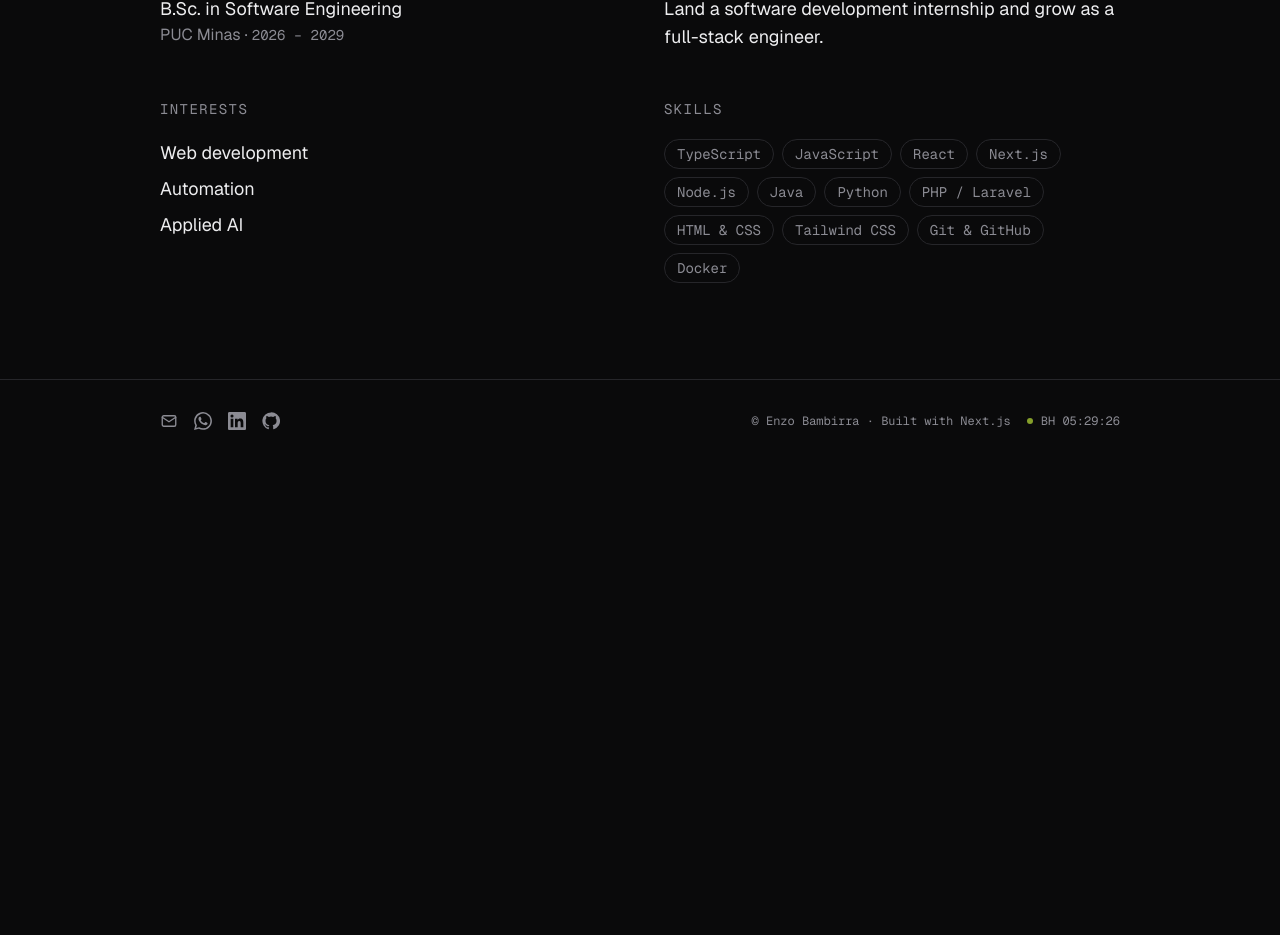
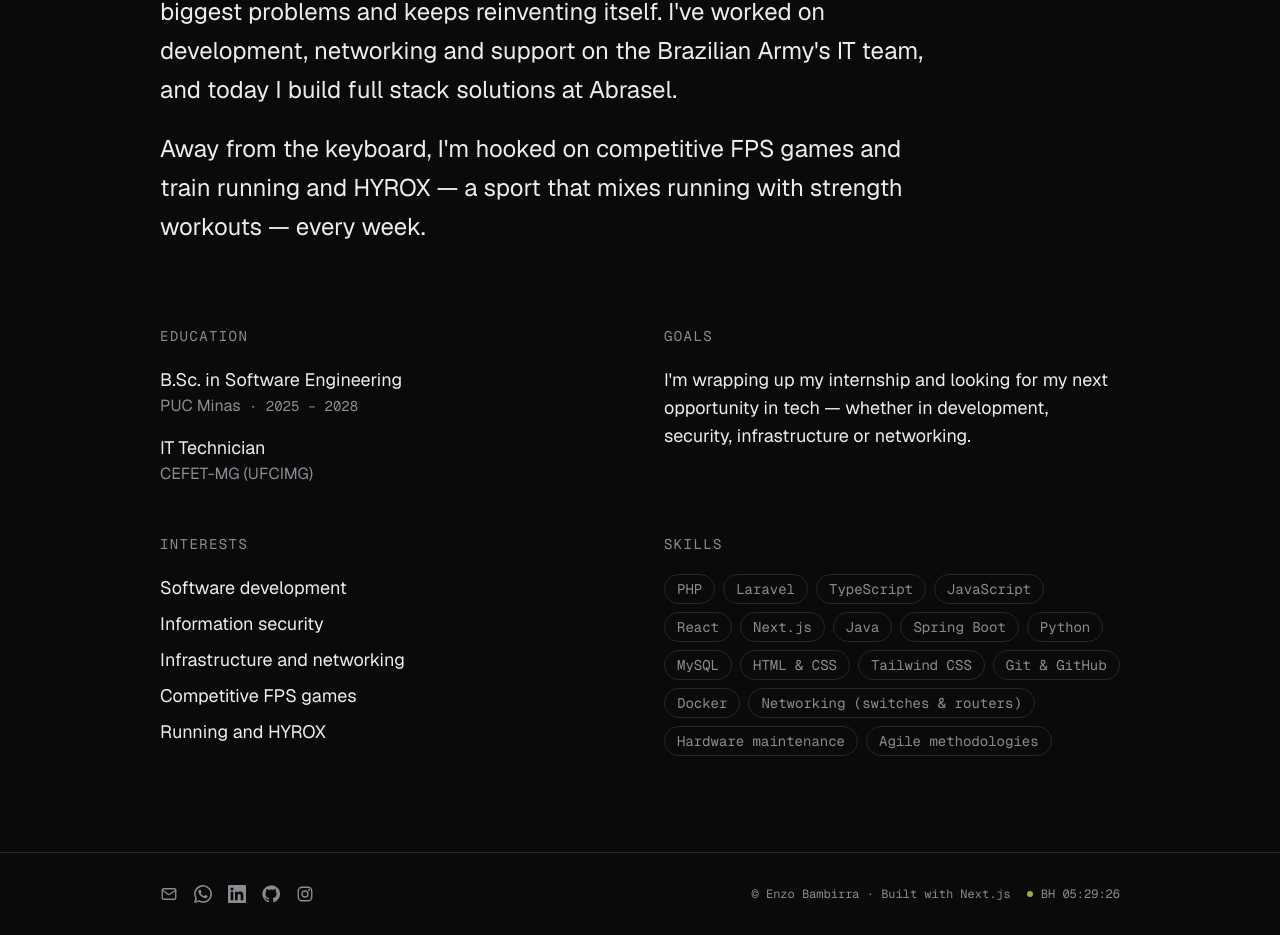
Before and after one commit to Ennzzo/portfolio, a Next.js app: page /en/about in a window 1280 px wide. Shown: the part 531-1466 px from the top of the page. Before the commit the page ends 993 px from the top, so only its background shows below. Built offline with nearby package versions, Linux system fonts and the light colour scheme.

Commit message:
Preenche o perfil com a apresentação, formação, interesses e contatos reais

```diff
--- a/src/app/[lang]/about/page.tsx
+++ b/src/app/[lang]/about/page.tsx
@@ -34,7 +34,8 @@ export default async function About({ params }: PageProps<"/[lang]/about">) {
               <li key={e.institution + e.period}>
                 <p className="text-lg">{e.course[lang]}</p>
                 <p className="text-muted">
-                  {e.institution} · <span className="font-mono text-sm">{e.period}</span>
+                  {e.institution}
+                  {e.period && <span className="font-mono text-sm"> · {e.period}</span>}
                 </p>
               </li>
             ))}
@@ -55,11 +56,14 @@ export default async function About({ params }: PageProps<"/[lang]/about">) {
 
         <Block title={dict.skills}>
           <ul className="flex flex-wrap gap-2">
-            {about.skills.map((s) => (
-              <li key={s} className="rounded-full border border-border px-3 py-1 font-mono text-sm text-muted">
-                {s}
-              </li>
-            ))}
+            {about.skills.map((s) => {
+              const label = typeof s === "string" ? s : s[lang];
+              return (
+                <li key={label} className="rounded-full border border-border px-3 py-1 font-mono text-sm text-muted">
+                  {label}
+                </li>
+              );
+            })}
           </ul>
         </Block>
       </div>
--- a/src/data/profile.ts
+++ b/src/data/profile.ts
@@ -1,6 +1,5 @@
 import type { Localized } from "@/i18n/config";
 
-// TODO(enzo): revisar todos os textos e preencher os contatos.
 export const profile = {
   name: "Enzo Bambirra",
   shortName: "Enzo",
@@ -9,27 +8,29 @@ export const profile = {
   location: "Belo Horizonte, MG",
   timeZone: "America/Sao_Paulo",
   role: {
-    pt: "Estudante de Engenharia de Software",
-    en: "Software Engineering student",
+    pt: "Desenvolvedor Full Stack",
+    en: "Full Stack Developer",
   } satisfies Localized,
   headline: {
-    pt: "Eu construo software que resolve problemas reais.",
-    en: "I build software that solves real problems.",
+    pt: "Eu uso tecnologia para resolver problemas reais.",
+    en: "I use technology to solve real problems.",
   } satisfies Localized,
   bio: {
-    pt: "Estudante de Engenharia de Software na PUC Minas, focado em desenvolvimento web full stack com TypeScript, React e Node.js.",
-    en: "Software Engineering student at PUC Minas, focused on full-stack web development with TypeScript, React and Node.js.",
+    pt: "Desenvolvedor full stack na Abrasel e estudante de Engenharia de Software na PUC Minas. Técnico em Informática pelo CEFET-MG, com passagem pela seção de TI do Exército Brasileiro.",
+    en: "Full stack developer at Abrasel and Software Engineering student at PUC Minas. IT technician from CEFET-MG, formerly on the Brazilian Army's IT team.",
   } satisfies Localized,
-  tags: ["Belo Horizonte", "Full Stack", "TypeScript"],
+  tags: ["Belo Horizonte", "Full Stack", "PHP · Laravel", "TypeScript"],
   about: {
     intro: {
       pt: [
-        "Sou estudante de Engenharia de Software na PUC Minas e trabalho com desenvolvimento web.",
-        "Gosto de transformar problemas do dia a dia em ferramentas simples e úteis.",
+        "Salve! Sou o Enzo Bambirra, desenvolvedor full stack e estudante do 3º período de Engenharia de Software na PUC Minas, com formatura prevista para o fim de 2028. Antes disso, me formei técnico em Informática pelo CEFET-MG — hoje Universidade Federal de Ciência e Inovação de Minas Gerais (UFCIMG).",
+        "Sou apaixonado por tecnologia: pela forma como ela resolve grandes problemas do mundo atual e se reinventa a todo momento. Já trabalhei com desenvolvimento, redes e suporte na seção de TI do Exército Brasileiro e hoje desenvolvo soluções full stack na Abrasel.",
+        "Fora do código, sou viciado em jogos competitivos de FPS e treino toda semana corrida e HYROX — modalidade que mistura corrida com exercícios de força.",
       ],
       en: [
-        "I'm a Software Engineering student at PUC Minas working with web development.",
-        "I enjoy turning everyday problems into simple, useful tools.",
+        "Hey! I'm Enzo Bambirra, a full stack developer and 3rd-semester Software Engineering student at PUC Minas, graduating by the end of 2028. Before that, I earned an IT technician degree from CEFET-MG — now the Federal University of Science and Innovation of Minas Gerais (UFCIMG).",
+        "I'm passionate about technology: how it solves some of today's biggest problems and keeps reinventing itself. I've worked on development, networking and support on the Brazilian Army's IT team, and today I build full stack solutions at Abrasel.",
+        "Away from the keyboard, I'm hooked on competitive FPS games and train running and HYROX — a sport that mixes running with strength workouts — every week.",
       ],
     } satisfies Localized<string[]>,
     education: [
@@ -39,37 +40,62 @@ export const profile = {
           en: "B.Sc. in Software Engineering",
         } satisfies Localized,
         institution: "PUC Minas",
-        period: "2026 – 2029",
+        period: "2025 – 2028",
+      },
+      {
+        course: {
+          pt: "Técnico em Informática",
+          en: "IT Technician",
+        } satisfies Localized,
+        institution: "CEFET-MG (UFCIMG)",
+        period: "",
       },
     ],
     interests: {
-      pt: ["Desenvolvimento web", "Automação", "Inteligência artificial aplicada"],
-      en: ["Web development", "Automation", "Applied AI"],
+      pt: [
+        "Desenvolvimento de software",
+        "Segurança da informação",
+        "Infraestrutura e redes",
+        "Jogos competitivos de FPS",
+        "Corrida e HYROX",
+      ],
+      en: [
+        "Software development",
+        "Information security",
+        "Infrastructure and networking",
+        "Competitive FPS games",
+        "Running and HYROX",
+      ],
     } satisfies Localized<string[]>,
     goals: {
-      pt: "Conseguir um estágio em desenvolvimento e evoluir como engenheiro full stack.",
-      en: "Land a software development internship and grow as a full-stack engineer.",
+      pt: "Estou finalizando meu estágio e busco minha próxima oportunidade em tecnologia — seja em desenvolvimento, segurança, infraestrutura ou redes.",
+      en: "I'm wrapping up my internship and looking for my next opportunity in tech — whether in development, security, infrastructure or networking.",
     } satisfies Localized,
     skills: [
+      "PHP",
+      "Laravel",
       "TypeScript",
       "JavaScript",
       "React",
       "Next.js",
-      "Node.js",
       "Java",
+      "Spring Boot",
       "Python",
-      "PHP / Laravel",
+      "MySQL",
       "HTML & CSS",
       "Tailwind CSS",
       "Git & GitHub",
       "Docker",
-    ],
+      { pt: "Redes (switches e roteadores)", en: "Networking (switches & routers)" },
+      { pt: "Manutenção de hardware", en: "Hardware maintenance" },
+      { pt: "Metodologias ágeis", en: "Agile methodologies" },
+    ] satisfies (string | Localized)[],
   },
   contact: {
-    email: "seu-email@exemplo.com",
-    whatsapp: "5531900000000",
-    linkedin: "https://www.linkedin.com/in/seu-perfil",
+    email: "enzzobambirra@gmail.com",
+    whatsapp: "5531984360707",
+    linkedin: "https://www.linkedin.com/in/enzobambirra",
     github: "https://github.com/Ennzzo",
-    instagram: "",
+    instagram: "https://www.instagram.com/enzzofn__",
   },
 };
```
